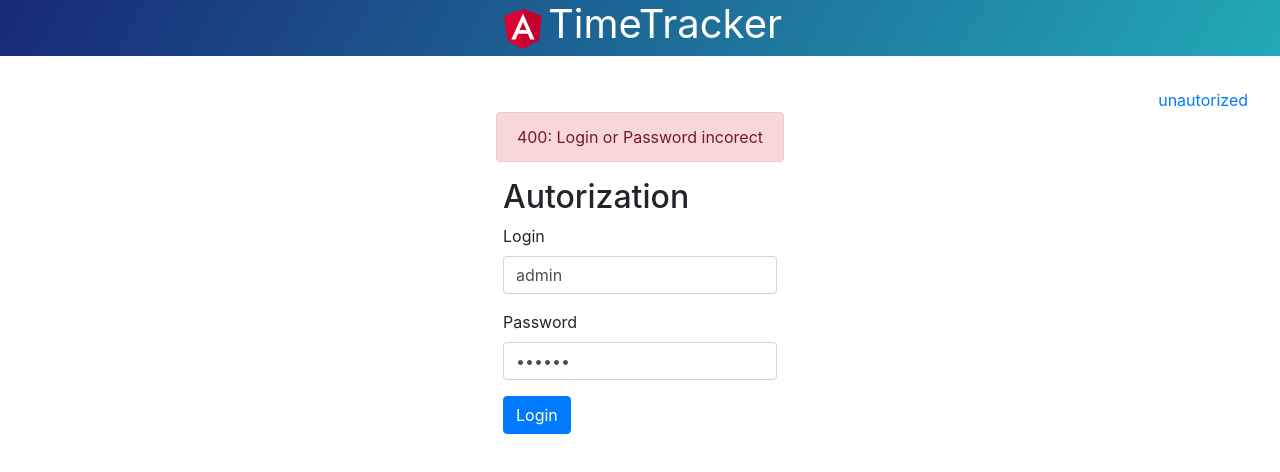
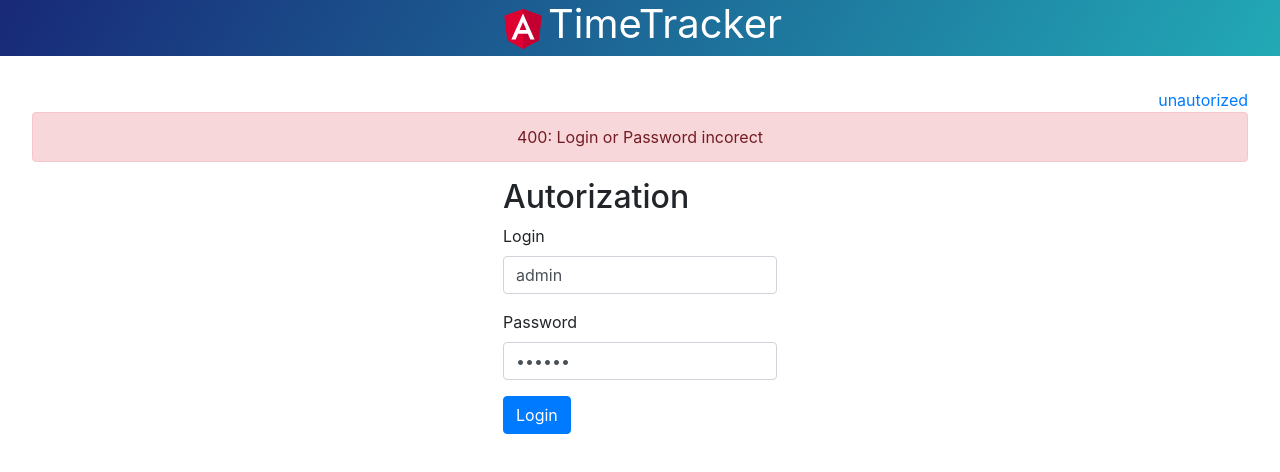
Before and after one commit to ViktorTulupov/TimeTracker, an Angular app: page /login in a window 1280 px wide. Both pictures are taken after a click on the button "Login". Shown: the top 472 px of the page. Built offline with nearby package versions, Linux system fonts and the light colour scheme.

Commit message:
using enum

```diff
--- a/src/app/Interceptors/error.interceptor.ts
+++ b/src/app/Interceptors/error.interceptor.ts
@@ -4,6 +4,7 @@ import { HttpRequest, HttpHandler, HttpEvent, HttpInterceptor } from '@angular/c
 import { Observable, throwError } from 'rxjs';
 import { catchError } from 'rxjs/operators';
 import { NotificationService } from '../notification/notification.service';
+import { NotificalionType } from '../models/notification';
 
 @Injectable()
 export class ErrorInterceptor implements HttpInterceptor {
@@ -17,7 +18,7 @@ export class ErrorInterceptor implements HttpInterceptor {
                 location.reload(true);
             }
             const error = `${err.status}: ${err.message}`;
-            this.notificationService.error(error);
+            this.notificationService.message(error, NotificalionType.bad);
             return throwError(error);
         }));
     }
--- a/src/app/app.component.scss
+++ b/src/app/app.component.scss
@@ -25,7 +25,13 @@ main {
     align-items: center;
 }
 
-app-logged-user{
+app-logged-user {
     width: 100%;
     text-align: right;
 }
+
+app-notification
+{
+    width: 100%;
+    text-align: center;
+}
--- a/src/app/logged-user/logged-user.component.ts
+++ b/src/app/logged-user/logged-user.component.ts
@@ -1,23 +1,29 @@
+import { LoginService } from './../pages/login/login.service';
 import { User } from './../models/user';
-import { Component, OnInit } from '@angular/core';
+import { Component, OnInit, OnDestroy } from '@angular/core';
+import { Subscription } from 'rxjs';
 
 @Component({
   selector: 'app-logged-user',
   templateUrl: './logged-user.component.html',
   styleUrls: ['./logged-user.component.scss']
 })
-export class LoggedUserComponent implements OnInit {
-
+export class LoggedUserComponent implements OnInit, OnDestroy {
+  private subscription: Subscription;
   loggedInfo: string;
 
-  constructor() { }
+  constructor(private loginService: LoginService) { }
 
   ngOnInit() {
-    const loggedUser: User = JSON.parse(localStorage.getItem('loggedUser'));
-    this.loggedInfo = 'unautorized';
-    if (loggedUser) {
-        this.loggedInfo = loggedUser.name;
-    }
+    this.subscription = this.loginService
+      .subject
+      .subscribe(data => {
+        this.loggedInfo = data;
+      });
+  }
+
+  ngOnDestroy() {
+    this.subscription.unsubscribe();
   }
 
 }
--- a/src/app/models/notification.ts
+++ b/src/app/models/notification.ts
@@ -1,3 +1,8 @@
+export enum NotificalionType {
+    bad,
+    good
+}
+
 export class Notification {
-    constructor(public type: string, public message: string) { }
+    constructor(public type: NotificalionType, public message: string) { }
 }
--- a/src/app/notification/notification.component.html
+++ b/src/app/notification/notification.component.html
@@ -1,5 +1,5 @@
 <div *ngIf="notification" [ngClass]="{ 'notification': notification,
-                                       'notification-success': notification.type === 'success',
-                                       'notification-error': notification.type === 'error' }">
+                                       'notification-good': notification.type == type.good,
+                                       'notification-bad': notification.type == type.bad }">
     {{notification.message}}
 </div>
--- a/src/app/notification/notification.component.scss
+++ b/src/app/notification/notification.component.scss
@@ -6,13 +6,13 @@
     border-radius: 0.25rem;
   }
 
-.notification-success {
+.notification-good {
     color: #155724;
     background-color: #d4edda;
     border-color: #c3e6cb;
   }
 
-.notification-error {
+.notification-bad {
     color: #721c24;
     background-color: #f8d7da;
     border-color: #f5c6cb;
--- a/src/app/notification/notification.component.ts
+++ b/src/app/notification/notification.component.ts
@@ -1,7 +1,7 @@
 import { NotificationService } from './notification.service';
 import { Component, OnInit, OnDestroy } from '@angular/core';
 import { Subscription } from 'rxjs';
-import { Notification } from './../models/notification';
+import { Notification, NotificalionType } from './../models/notification';
 
 @Component({
     selector: 'app-notification',
@@ -12,6 +12,7 @@ import { Notification } from './../models/notification';
 export class NotificationComponent implements OnInit, OnDestroy {
     private subscription: Subscription;
     notification: Notification;
+    type = NotificalionType;
 
     constructor(private notificationService: NotificationService) { }
 
@@ -20,6 +21,7 @@ export class NotificationComponent implements OnInit, OnDestroy {
             .subject
             .subscribe(data => {
                 this.notification = data;
+                console.log(this.notification);
             });
     }
 
--- a/src/app/notification/notification.service.ts
+++ b/src/app/notification/notification.service.ts
@@ -1,6 +1,7 @@
-import { Notification } from './../models/notification';
+import { Notification, NotificalionType } from './../models/notification';
 import { Injectable } from '@angular/core';
 import { BehaviorSubject } from 'rxjs';
+import { Router, NavigationStart } from '@angular/router';
 
 @Injectable({
   providedIn: 'root'
@@ -9,12 +10,18 @@ export class NotificationService {
 
   private behaviorSubject: BehaviorSubject<any>;
 
-  constructor() {
-      this.behaviorSubject = new BehaviorSubject(null);
+  constructor(private router: Router) {
+    this.behaviorSubject = new BehaviorSubject(null);
+
+    router.events.subscribe(event => {
+      if (event instanceof NavigationStart) {
+          this.behaviorSubject.next(null);
+      }
+    });
   }
 
-  error(message: string) {
-      this.behaviorSubject.next(new Notification('error', message));
+  message(message: string, type: NotificalionType = NotificalionType.good) {
+    this.behaviorSubject.next(new Notification(type, message));
   }
 
   get subject(): BehaviorSubject<any> {
--- a/src/app/pages/login/login.service.ts
+++ b/src/app/pages/login/login.service.ts
@@ -1,18 +1,29 @@
+import { User } from './../../models/user';
 import { Injectable } from '@angular/core';
 import { HttpClient } from '@angular/common/http';
 import { map } from 'rxjs/operators';
-import { Observable } from 'rxjs';
+import { Observable, BehaviorSubject } from 'rxjs';
 
 @Injectable()
 export class LoginService {
+    private unAutorized = 'unautorized';
+    private behaviorSubject: BehaviorSubject<string>;
 
-    constructor(private http: HttpClient) { }
+    constructor(private http: HttpClient, ) {
+        const loggedUser: User = JSON.parse(localStorage.getItem('loggedUser'));
+        if (loggedUser) {
+            this.behaviorSubject = new BehaviorSubject(loggedUser.name);
+        } else {
+            this.behaviorSubject = new BehaviorSubject(this.unAutorized);
+        }
+    }
 
-    login(login: string, password: string): Observable<any> {
-        return this.http.post<any>(`/users/login`, { login: login, password: password })
+    login(login: string, password: string): Observable<User> {
+        return this.http.post<User>(`/users/login`, { login: login, password: password })
             .pipe(map(user => {
-                if (user && user.token) {
+                if (user) {
                     localStorage.setItem('loggedUser', JSON.stringify(user));
+                    this.behaviorSubject.next(user.name);
                 }
                 return user;
             }));
@@ -20,5 +31,10 @@ export class LoginService {
 
     logout() {
         localStorage.removeItem('loggedUser');
+        this.behaviorSubject.next(this.unAutorized);
+    }
+
+    get subject(): BehaviorSubject<any> {
+        return this.behaviorSubject;
     }
 }
```
